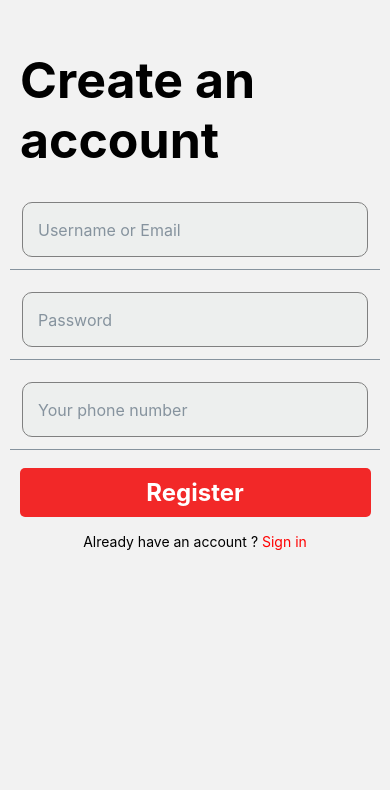
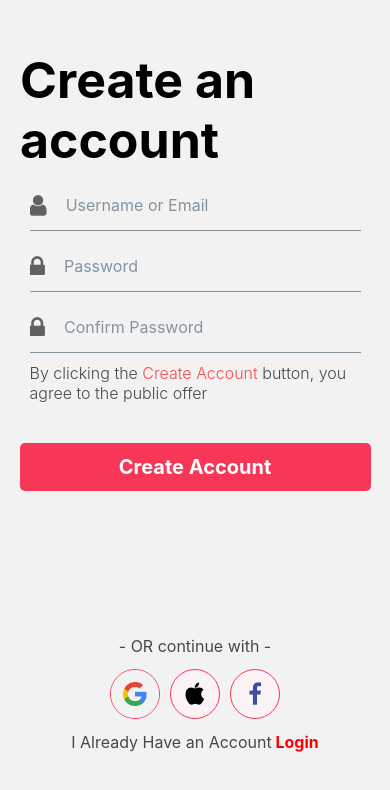
Before and after one commit to baotam546/Souvenir, a React Native app: screen /Register in a window 390 px wide. Shown: the top 790 px of the page. Built offline with nearby package versions, Linux system fonts and the light colour scheme.

Commit message:
fix: ui merged

```diff
--- a/screens/AuthScreen/LoginScreen.tsx
+++ b/screens/AuthScreen/LoginScreen.tsx
@@ -1,13 +1,14 @@
 import React, { useContext, useState } from "react";
 import { StackNavigationProp } from "@react-navigation/stack";
+import Icon from "react-native-vector-icons/FontAwesome";
+
 
 import {
   Text,
   StyleSheet,
-  TextInput,
-  Pressable,
   View,
   TouchableOpacity,
+  Image,
 } from "react-native";
 import { Input } from "@rneui/themed";
 import { useNavigation  } from "@react-navigation/native";
@@ -37,23 +38,55 @@ export default function LoginScreen({ navigation }: Props) {
     <View style={styles.container}>
       <Text style={styles.headerText}>Welcome{'\n'}Back!</Text>
 
-      <View>
-        <Input
+      <View
+      style={{
+        flex: 1,
+        width: "90%",
+        // justifyContent: "center",
+        alignSelf: "center",
+      }}>
+         <Input
           style={styles.inputBox}
           value={email}
           onChangeText={setEmail}
           placeholder={"Username or Email"}
+          leftIcon={{
+            type: "font-awesome",
+            name: "user",
+            style: { opacity: 0.7 },
+          }}
+        />
 
-        />
         <Input
           style={styles.inputBox}
           value={password}
           onChangeText={setPassword}
           placeholder={"Password"}
           secureTextEntry={true}
+          leftIcon={{
+            type: "font-awesome",
+            name: "lock",
+            style: { opacity: 0.7 },
+          }}
         />
-      </View>
 
+      <TouchableOpacity
+          style={{ alignSelf: "flex-end", marginLeft: 20 }}
+          onPress={() => {
+            console.log("Forgot Password");
+          }}
+        >
+          <Text
+            style={{
+              marginRight: 10,
+              color: "red",
+              fontSize: 16,
+              fontWeight: "300",
+            }}
+          >
+            Forgot Password?
+          </Text>
+        </TouchableOpacity>
       <TouchableOpacity
         style={styles.button}
         onPress={() => {
@@ -71,12 +104,30 @@ export default function LoginScreen({ navigation }: Props) {
           Login
         </Text>
       </TouchableOpacity>
-      <View style={{display:'flex', alignItems:'center', justifyContent:'center'}}>
-        <Text style={styles.createAccoutText}>
-          Create an account <Text onPress={()=>{
-            navigate.navigate("Register");
-          }} style={{ color: "red", alignItems:'flex-end' }}> Sign up</Text>
-        </Text>
+      </View>
+      <View style={styles.alternativeLoginContainer}>
+        <Text style={styles.altTextHeader}>- OR continue with -</Text>
+        <View style={styles.socialLoginContainer}>
+          <TouchableOpacity style={styles.socialLoginButton}>
+            <Image
+              source={require("../../assets/google-icon-4x.png")}
+              resizeMode="stretch"
+              style={{ width: '100%', height: '100%' }}/>
+          </TouchableOpacity>
+          <TouchableOpacity style={styles.socialLoginButton}>
+            <Icon name="apple" size={24} color="#000" />
+          </TouchableOpacity>
+          <TouchableOpacity style={styles.socialLoginButton}>
+            <Icon name="facebook" size={24} color="#3D4DA6" />
+          </TouchableOpacity>
+        </View>
+        <View style={styles.altTextFooterContainer}>
+          <Text style={styles.altTextFooter}>Create An Account  </Text>
+          <TouchableOpacity
+          onPress={() => navigate.navigate('Register')}>
+            <Text style={styles.altTextFooterNav}>Sign Up</Text>
+          </TouchableOpacity>
+        </View>
       </View>
 
     </View>
@@ -93,7 +144,6 @@ const styles = StyleSheet.create({
     color: "black",
     textAlign: "left",
     fontWeight: "bold",
-
   },
   regularText: {
     fontSize: 24,
@@ -105,27 +155,66 @@ const styles = StyleSheet.create({
   inputBox: {
     height: 55,
     padding: 15,
-    borderColor: "gray",
-    borderWidth: 1,
-    borderRadius: 10,
-    margin: 12,
     fontSize: 16,
-    backgroundColor: "#EDEFEE",
+
   },
   button: {
-    padding: 10,
-    marginVertical: 8,
-    color: "black",
-    backgroundColor: "#f22828",
-    width: "90%",
+    padding: 12,
+    marginVertical: 40,
+    color: "white",
+    backgroundColor: "#F83758",
+    width: "100%",
     alignSelf: "center",
     borderRadius: 5,
     fontWeight: "bold",
   },
-  createAccoutText:{
-    fontSize: 14,
-    marginVertical: 8,
+  alternativeLoginContainer: {
+    flex: 1,
+    // justifyContent: "flex-start",
+    alignItems: "center",
+    alignSelf: "center",
+  },
+  socialLoginContainer: {
+    flexDirection: "row",
+    justifyContent: "center",
+    alignItems: "center",
+    alignSelf: "center",
+  },
+  socialLoginButton: {
+    width: 50,
+    height: 50,
+    // padding: 10,
+    margin: 5,
+    borderRadius: 100,
+    justifyContent: "center",
+    alignItems: "center",
+    backgroundColor: "#FCF3F6",
+    borderColor: "#F83758",
+    borderWidth: 1,
+  },
+  altTextHeader: {
+    fontSize: 16,
+    paddingVertical: 15,
     color: "black",
     textAlign: "center",
-  }
+    opacity: 0.7,
+  },
+  altTextFooter: {
+    fontSize: 16,
+    paddingVertical: 15,
+    color: "black",
+    opacity: 0.7,
+  },
+  altTextFooterContainer: {
+    flexDirection: "row",
+    justifyContent: "center",
+    alignItems: "center",
+    alignSelf: "center",
+
+  },
+  altTextFooterNav: {
+    color: "red",
+    fontWeight: "bold",
+    fontSize: 16,
+  },
 });
--- a/screens/AuthScreen/RegisterScreen.tsx
+++ b/screens/AuthScreen/RegisterScreen.tsx
@@ -1,23 +1,23 @@
 import React, { useState } from "react";
 import { StackNavigationProp } from "@react-navigation/stack";
+import Icon from "react-native-vector-icons/FontAwesome";
 
 import {
   Text,
   StyleSheet,
-  TextInput,
-  Pressable,
   View,
+  TouchableOpacity,
+  Image,
 } from "react-native";
 import { Input } from "@rneui/themed";
-import { useNavigation } from "@react-navigation/native";
 
 type RootStackParamList = {
-  Home: undefined;
+  Login: undefined;
   Details: { itemId: number };
 };
 type LoginScreenNavigationProp = StackNavigationProp<
   RootStackParamList,
-  "Home"
+  "Login"
 >;
 
 type Props = {
@@ -27,20 +27,29 @@ type Props = {
 export default function RegisterScreen({ navigation }: Props) {
   const [email, setEmail] = useState("");
   const [password, setPassword] = useState("");
-  const [phoneNumber, setPhoneNumber] = useState("");
+  const [confirmPassword, setConfirmPassword] = useState("");
   const [login, setLogin] = useState(false);
-  const navigate = useNavigation();
   return (
     <View style={styles.container}>
-      <Text style={styles.headerText}>Create an account</Text>
+      <Text style={styles.headerText}>Create an{"\n"}account</Text>
 
-      <View>
+      <View
+        style={{
+          flex: 1,
+          width: "90%",
+          alignSelf: "center",
+        }}
+      >
         <Input
           style={styles.inputBox}
           value={email}
           onChangeText={setEmail}
           placeholder={"Username or Email"}
-
+          leftIcon={{
+            type: "font-awesome",
+            name: "user",
+            style: { opacity: 0.7 },
+          }}
         />
         <Input
           style={styles.inputBox}
@@ -48,40 +57,84 @@ export default function RegisterScreen({ navigation }: Props) {
           onChangeText={setPassword}
           placeholder={"Password"}
           secureTextEntry={true}
+          leftIcon={{
+            type: "font-awesome",
+            name: "lock",
+            style: { opacity: 0.7 },
+          }}
         />
         <Input
           style={styles.inputBox}
-          value={phoneNumber}
-          onChangeText={setPhoneNumber}
-          placeholder={"Your phone number"}
-          keyboardType="phone-pad"
+          value={confirmPassword}
+          onChangeText={setConfirmPassword}
+          placeholder={"Confirm Password"}
+          secureTextEntry={true}
+          leftIcon={{
+            type: "font-awesome",
+            name: "lock",
+            style: { opacity: 0.7 },
+          }}
         />
-      </View>
 
-      <Pressable
+        <Text
+          style={{
+            marginHorizontal: 10,
+            color: "black",
+            fontSize: 16,
+            fontWeight: "300",
+            opacity: 0.7,
+          }}
+        >
+          By clicking the <Text style={{ color: "red" }}>Create Account</Text>{" "}
+          button, you agree to the public offer
+        </Text>
+        <TouchableOpacity
           style={styles.button}
           onPress={() => {
+            console.log(email, password);
             setLogin(true);
           }}
         >
           <Text
             style={{
-            fontSize: 24,
+              fontSize: 20,
+              textAlign: "center",
               fontWeight: "bold",
-            textAlign: "center",
               color: "white",
             }}
           >
-          Register
+            Create Account
           </Text>
-      </Pressable>
-      <View style={{display:'flex', alignItems:'center', justifyContent:'center'}}>
-        <Text style={styles.createAccoutText}>
-          Already have an account ?
-          <Text onPress={()=>{
-            navigate.navigate("Login");
-          }} style={{ color: "red", alignItems:'flex-end' }}> Sign in</Text>
+        </TouchableOpacity>
+      </View>
+
+      <View style={styles.alternativeLoginContainer}>
+        <Text style={styles.altTextHeader}>- OR continue with -</Text>
+        <View style={styles.socialLoginContainer}>
+          <TouchableOpacity style={styles.socialLoginButton}>
+            <Image
+              source={require("../../assets/google-icon-4x.png")}
+              resizeMode="stretch"
+              style={{ width: "100%", height: "100%" }}
+            />
+          </TouchableOpacity>
+          <TouchableOpacity style={styles.socialLoginButton}>
+            <Icon name="apple" size={24} color="#000" />
+          </TouchableOpacity>
+          <TouchableOpacity style={styles.socialLoginButton}>
+            <Icon name="facebook" size={24} color="#3D4DA6" />
+          </TouchableOpacity>
+        </View>
+        <View style={styles.altTextFooterContainer}>
+        <Text style={styles.altTextFooter}>
+          I Already Have an Account
           </Text>
+          <TouchableOpacity
+          onPress={() => navigation.navigate('Login')}>
+            <Text style={styles.altTextFooterNav}> Login</Text>
+          </TouchableOpacity>
+
+        </View>
       </View>
     </View>
   );
@@ -91,13 +144,12 @@ const styles = StyleSheet.create({
   container: { flex: 1 },
   headerText: {
     paddingTop: 50,
-    paddingBottom: 20,
+    paddingBottom: 10,
     paddingLeft: 20,
     fontSize: 50,
     color: "black",
     textAlign: "left",
     fontWeight: "bold",
-
   },
   regularText: {
     fontSize: 24,
@@ -107,30 +159,63 @@ const styles = StyleSheet.create({
     textAlign: "center",
   },
   inputBox: {
-    height: 55,
     padding: 15,
-    borderColor: "gray",
-    borderWidth: 1,
-    borderRadius: 10,
-    margin: 12,
     fontSize: 16,
-    backgroundColor: "#EDEFEE",
   },
   button: {
-    padding: 10,
-    marginVertical: 8,
-    color: "black",
-    backgroundColor: "#f22828",
-    width: "90%",
+    padding: 12,
+    marginVertical: 40,
+    color: "white",
+    backgroundColor: "#F83758",
+    width: "100%",
     alignSelf: "center",
     borderRadius: 5,
-    fontWeight: "bold",
   },
-  createAccoutText:{
-    fontSize: 14,
-
+  alternativeLoginContainer: {
+    margin: 0,
+    padding: 0,
+    flex: 1,
+    justifyContent: "center",
+  },
+  socialLoginContainer: {
+    flexDirection: "row",
+    alignSelf: "center",
+  },
+  socialLoginButton: {
+    width: 50,
+    height: 50,
+    margin: 5,
+    borderRadius: 100,
+    justifyContent: "center",
+    alignItems: "center",
+    backgroundColor: "#FCF3F6",
+    borderColor: "#F83758",
+    borderWidth: 1,
+  },
+  altTextFooterContainer: {
+    flexDirection: "row",
+    justifyContent: "center",
+    alignItems: "center",
+    alignSelf: "center",
     marginVertical: 8,
+  },
+  altTextHeader: {
+    fontSize: 16,
+    marginBottom: 8,
+    marginTop: 40,
     color: "black",
     textAlign: "center",
-  }
+    opacity: 0.7,
+  },
+  altTextFooter: {
+    fontSize: 16,
+    color: "black",
+    textAlign: "center",
+    opacity: 0.7,
+  },
+  altTextFooterNav: {
+    color: "red",
+    fontWeight: "bold",
+    fontSize: 16,
+  },
 });
```
Also changed, not shown: assets/google-icon-4x.png (added). Lines whose indentation alone changed are shown as unchanged.
